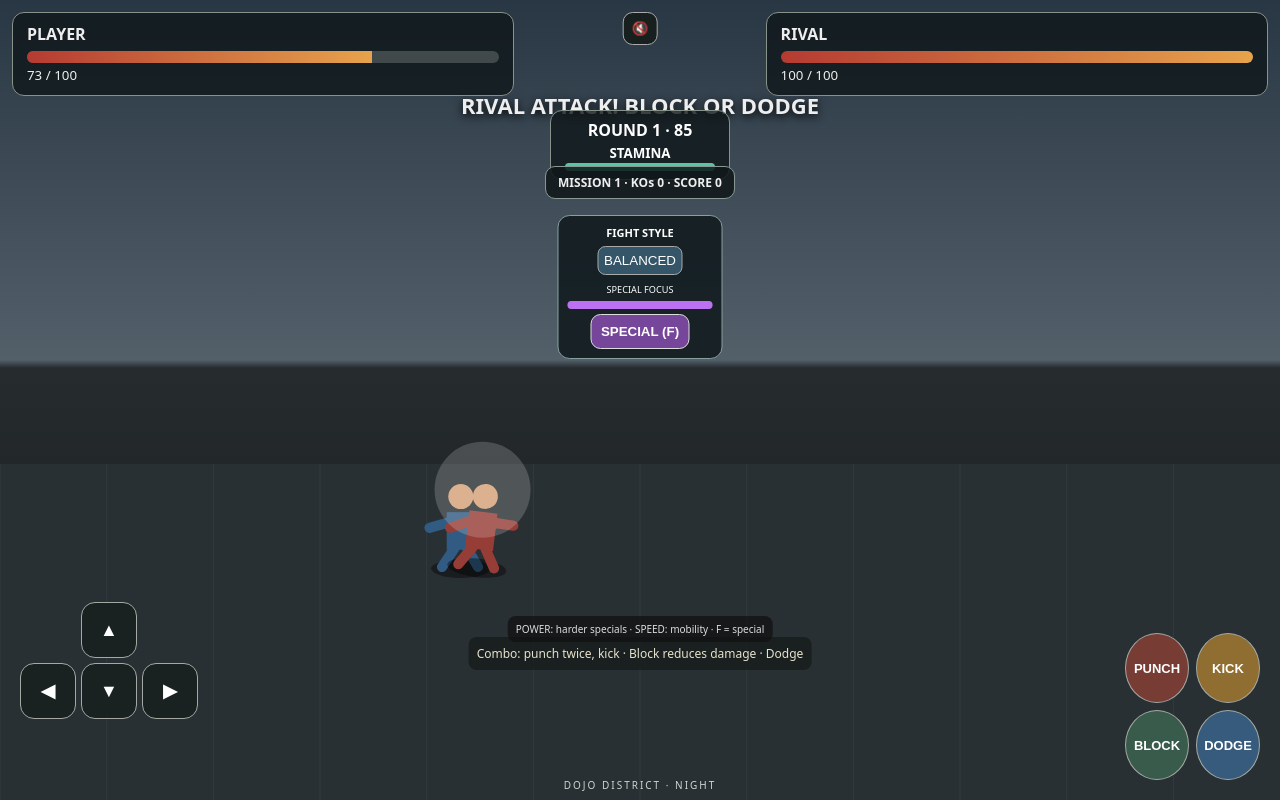
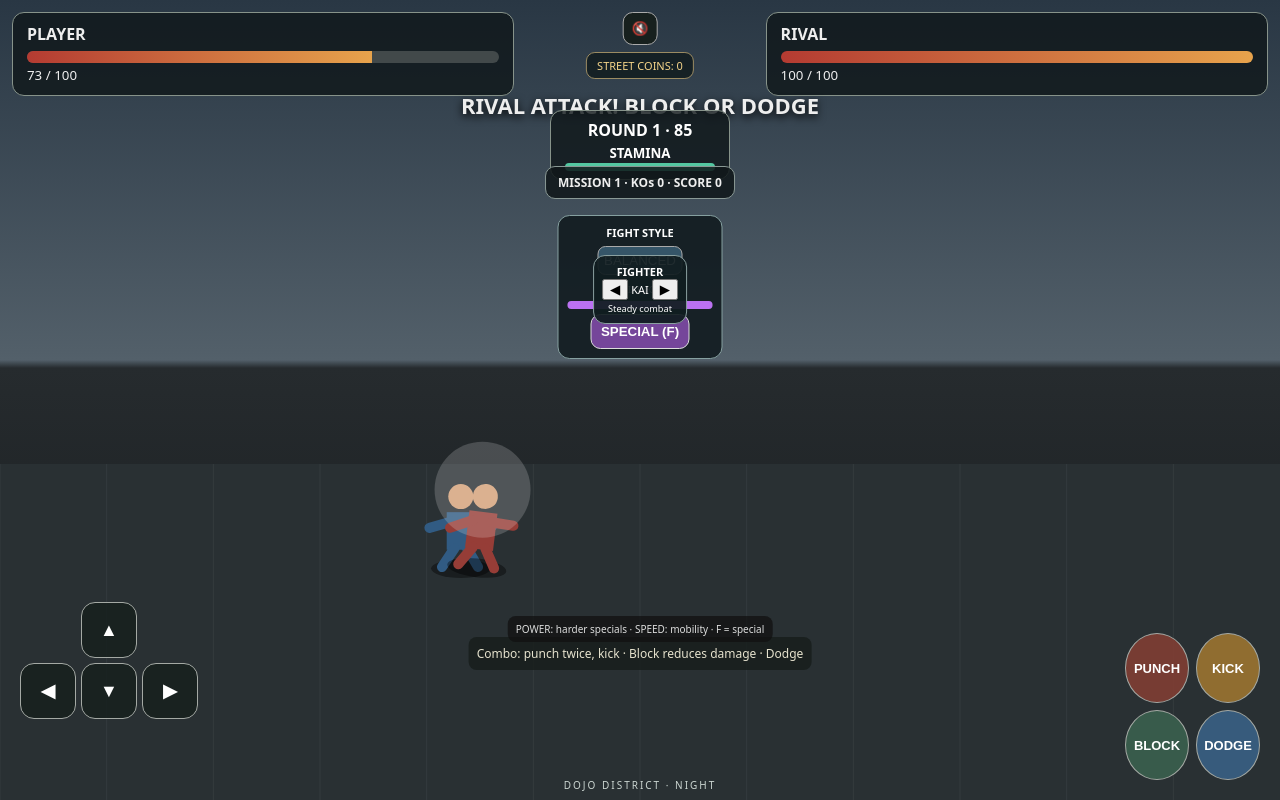
Before and after one commit to bensonwanimo92-coder/CHENJENI-FRIENDS, a plain HTML site: page fighting-tiger-prototype/index.html in a window 1280 px wide. Drawn offline with Linux system fonts and the light colour scheme.

Commit message:
Add fighter roster selection and persistent street coin rewards

```diff
--- a/fighting-tiger-prototype/index.html
+++ b/fighting-tiger-prototype/index.html
@@ -81,4 +81,18 @@ const arenaLabel=document.createElement('div');arenaLabel.textContent='DOJO DIST
  const styleTip=document.createElement('div');styleTip.textContent='POWER: harder specials · SPEED: mobility · F = special';styleTip.style.cssText='position:fixed;bottom:158px;left:50%;transform:translateX(-50%);font-size:10px;color:#ddd;background:#111b;padding:6px 8px;border-radius:8px;white-space:nowrap';document.body.appendChild(styleTip);
 })();
 </script>
+
+<script>
+// Persistent fighter profile and roster selection.
+(()=>{
+ const fighters=[{name:'KAI',style:'BALANCED',bonus:'Steady combat'},{name:'BRUTUS',style:'POWER',bonus:'Heavy strike focus'},{name:'SHADE',style:'SPEED',bonus:'Agile fighter'}];let selected=0;
+ let save={coins:0,unlocked:0,fighter:0};try{save=Object.assign(save,JSON.parse(localStorage.getItem('streetLegendSave')||'{}'))}catch(e){}
+ selected=save.fighter||0;
+ const roster=document.createElement('div');roster.style.cssText='position:fixed;top:255px;left:50%;transform:translateX(-50%);z-index:10;background:#111c20ed;border:1px solid #8aa0a0;border-radius:12px;padding:8px;color:#fff;font-size:11px;text-align:center';roster.innerHTML='<b>FIGHTER</b><br><button id="rosterprev">◀</button> <span id="fightername">'+fighters[selected].name+'</span> <button id="rosternext">▶</button><br><small id="fighterinfo">'+fighters[selected].bonus+'</small>';document.body.appendChild(roster);
+ const profile=document.createElement('div');profile.style.cssText='position:fixed;top:8px;right:50%;transform:translateX(50%);margin-top:44px;z-index:8;background:#121c20db;border:1px solid #9b8b62;border-radius:9px;padding:5px 10px;color:#f6d58a;font-size:11px';profile.textContent='STREET COINS: '+save.coins;document.body.appendChild(profile);
+ function choose(i){selected=(i+fighters.length)%fighters.length;document.querySelector('#fightername').textContent=fighters[selected].name;document.querySelector('#fighterinfo').textContent=fighters[selected].bonus;save.fighter=selected;localStorage.setItem('streetLegendSave',JSON.stringify(save));}
+ document.querySelector('#rosterprev').onclick=()=>choose(selected-1);document.querySelector('#rosternext').onclick=()=>choose(selected+1);
+ const origHud=window.hud;let awarded=false;const watch=setInterval(()=>{if(enemy.hp<=0&&!awarded){awarded=true;save.coins=(save.coins||0)+100;profile.textContent='STREET COINS: '+save.coins;localStorage.setItem('streetLegendSave',JSON.stringify(save));}if(player.hp<=0)awarded=false;if(enemy.hp>0)awarded=false;},250);
+})();
+</script>
 </body></html>
```
